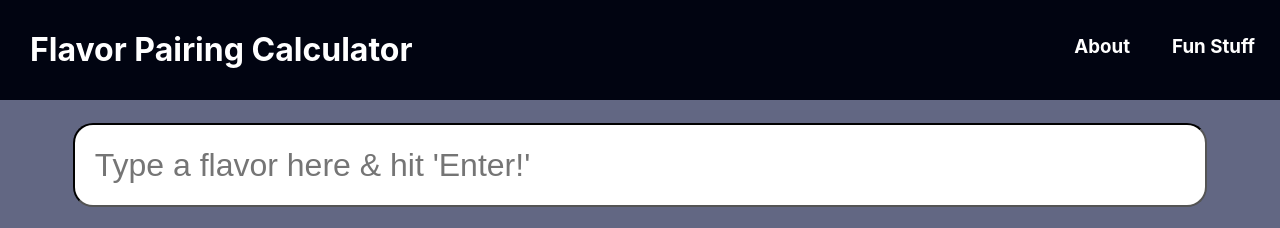
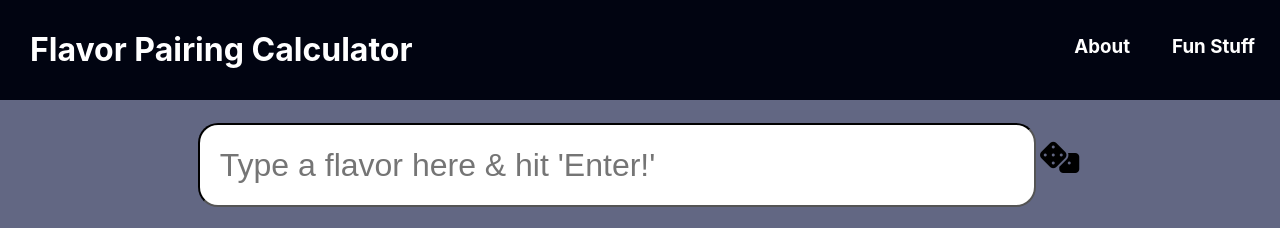
Before and after one commit to maximilian-hub/flavor-pairing-calculator, a React (Create React App) app in the folder client/: page / in a window 1280 px wide. Shown: the top 228 px of the page. Built offline with nearby package versions, Linux system fonts and the light colour scheme; no server answers.

Commit message:
Expanded one-way pairings in database to two-way pairings. Implemented a random ingredient button.

```diff
--- a/client/src/App.css
+++ b/client/src/App.css
@@ -42,7 +42,7 @@ body {
 
 #inputfield {
   height: 80px;
-  width: 90%;
+  width: 66%;
   flex: 1;
   padding-left: 20px;
   font-size: xx-large;
@@ -57,6 +57,9 @@ body {
   outline-style: solid;
   outline-width: 2px;
   outline-color: rgb(84, 98, 203);
+}
+
+.random-button {
 }
 
 /*BODY PANEL*/
--- a/client/src/App.js
+++ b/client/src/App.js
@@ -79,6 +79,11 @@ function App() {
     }
   }
 
+  function handleRandomButton() {
+    const randomIndex = Math.floor(Math.random() * ALL_INGREDIENT_NAMES.length);
+    addRequestedIngredient(ALL_INGREDIENT_NAMES[randomIndex]);
+  }
+
   function removeRequestedIngredient(name) {
     const updatedList = requestedIngredients.filter(
       (ingredient) => ingredient !== name
@@ -139,7 +144,10 @@ function App() {
   return (
     <>
       <Header />
-      <InputField addRequestedIngredient={addRequestedIngredient} />
+      <InputField
+        addRequestedIngredient={addRequestedIngredient}
+        handleRandomButton={handleRandomButton}
+      />
       <BodyPanel>
         <Subpanel
           type="requests"
--- a/client/src/components/Ingredient.js
+++ b/client/src/components/Ingredient.js
@@ -7,7 +7,8 @@ export default function Ingredient(props) {
     iconButton = (
       <i
         className="fa-regular fa-trash-can icon-button delete-button"
-        onClick={handleRequestButton}
+        onClick={handleDeleteButton}
+        title="remove flavor"
       ></i>
     );
   } else if (props.type === "results") {
@@ -15,6 +16,7 @@ export default function Ingredient(props) {
       <i
         className="fa-solid fa-arrow-rotate-left icon-button add-button"
         onClick={handleAddButton}
+        title="add flavor to search"
       ></i>
     );
   }
@@ -45,7 +47,7 @@ export default function Ingredient(props) {
     return warningText;
   }
 
-  function handleRequestButton() {
+  function handleDeleteButton() {
     props.removeRequestedIngredient(props.value);
   }
 
--- a/client/src/components/InputField.js
+++ b/client/src/components/InputField.js
@@ -17,6 +17,11 @@ export default function InputField(props) {
         onKeyDown={handleKeyDown}
         autoComplete="off"
       ></input>
+      <i
+        className="fa-solid fa-dice icon-button random-button"
+        onClick={props.handleRandomButton}
+        title="add random flavor"
+      ></i>
     </div>
   );
 }
```
Also changed, not shown: 1 other file (tests, documents, lock files or other folders).
